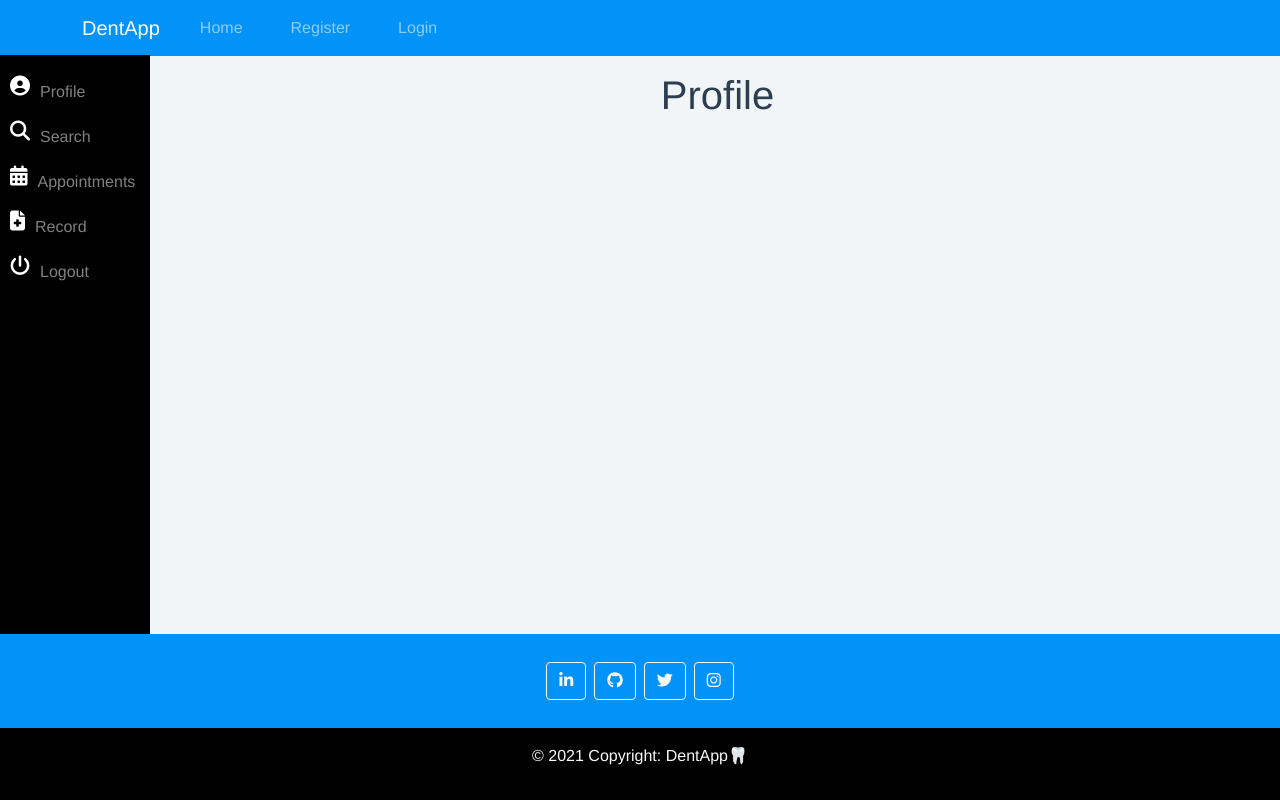
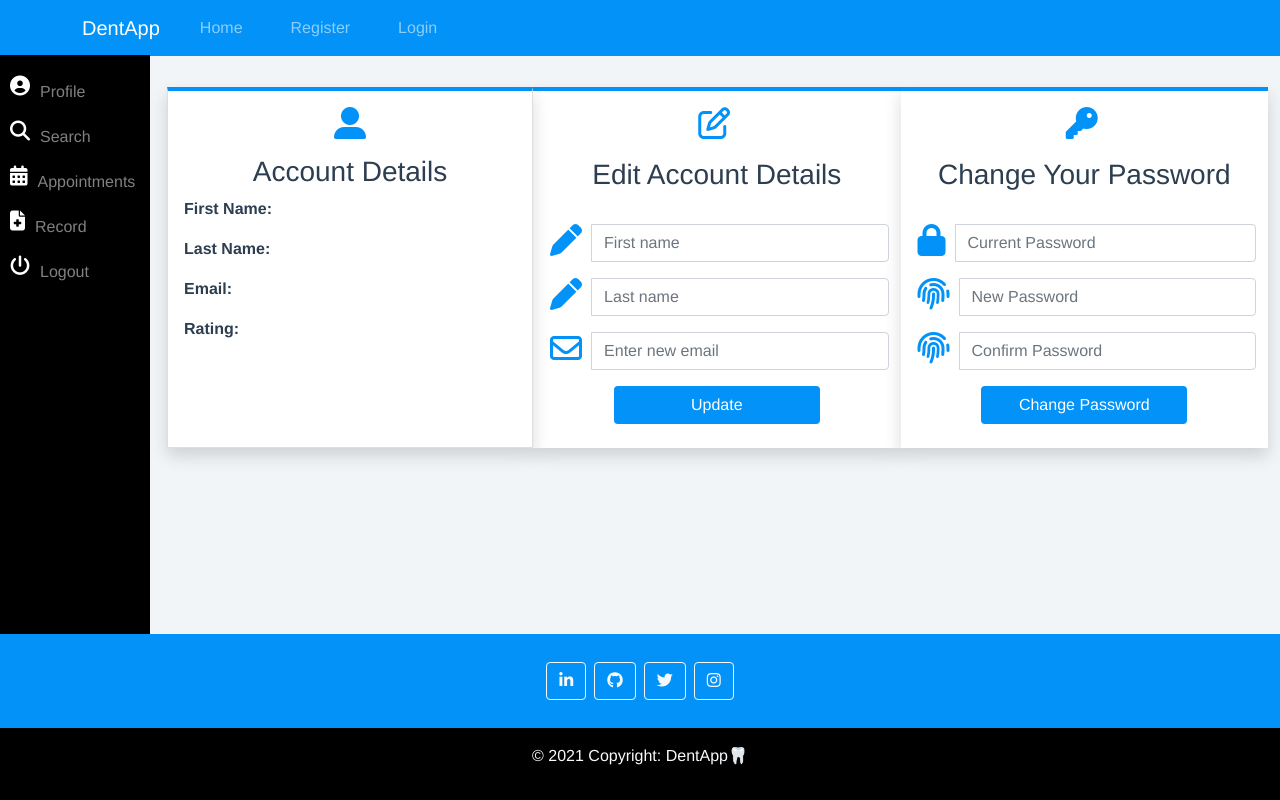
Before and after one commit to ibobev/dent-appointment-system, a Vue app in the folder client/: page /patient/profile in a window 1280 px wide. Built offline with nearby package versions, Linux system fonts and the light colour scheme; no server answers.

Commit message:
Fixed height in dentist account details and review, added edit options in patient account

```diff
--- a/client/src/components/DentistReview.vue
+++ b/client/src/components/DentistReview.vue
@@ -1,5 +1,5 @@
 <template>
-  <div id="dentist-review-content" class="shadow">
+  <div id="dentist-review-content" class="shadow mb-3">
     <h3 class="text-center mt-3">What People Say About You</h3>
     <div class="comment-content">
       <h6>Patient Name</h6>
@@ -64,7 +64,7 @@
   width: 100%;
   margin-left: 20px;
   margin-right: 15px;
-  max-height: 382px;
+  max-height: 460px;
   border-top: 4px solid #0292f8;
   overflow-y: scroll;
 }
@@ -77,14 +77,7 @@ h6 {
   font-weight: bold;
 }
 
-@media only screen and (max-width: 1450px) {
-  #dentist-review-content {
-    /*width: 100%;*/
-    margin-left: 30px;
-  }
-}
-
-@media only screen and (max-width: 1201px) {
+@media only screen and (max-width: 1401px) {
   #dentist-review-content {
     width: 390px;
     margin-left: auto;
--- a/client/src/views/Dentist/Profile.vue
+++ b/client/src/views/Dentist/Profile.vue
@@ -1,8 +1,9 @@
 <template>
   <main>
-    <div class="container">
+    <div class="container text-center">
       <div class="d-flex justify-content-evenly" id="main-account-content">
         <div id="account-card" class="card mb-3 shadow rounded-0">
+          <i class="fas fa-user-alt fa-2x mt-3"></i>
           <div class="row g-0">
             <div class="col-md-12" id="account-card-details">
               <div class="card-body">
@@ -42,20 +43,16 @@ p {
 }
 
 #account-card {
-  /*width: 390px;*/
   width:47%;
   border-top: 4px solid #0292f8;
   margin-left:20px;
   margin-right:20px;
+  overflow-y: scroll;
+  max-height: 460px;
 }
 
 @media only screen and (max-width: 1450px) {
-  /*#main-account-content {
-    flex-direction: column;
-  }*/
   #account-card {
-    /*width: 390px;*/
-    /*margin-left:auto;*/
     width:49%;
     margin-right:auto;
     margin-left:10px;
@@ -67,9 +64,6 @@ p {
   #details-content {
     flex-direction: column;
   }
-
-}
-@media only screen and (max-width: 1201px){
   #main-account-content {
     flex-direction: column;
   }
--- a/client/src/views/Patient/PatientProfile.vue
+++ b/client/src/views/Patient/PatientProfile.vue
@@ -1,16 +1,124 @@
 <template>
   <main>
-    <div id="patient-profile">
-      <h1 class="text-center">Profile</h1>
+    <div class="container text-center">
+      <div class="d-flex justify-content-evenly" id="main-account-content">
+        <div id="account-card" class="card mb-3 mt-3 shadow rounded-0">
+          <i class="fas fa-user-alt fa-2x mt-3"></i>
+          <div class="row g-0">
+            <div class="col-md-12" id="account-card-details">
+              <div class="card-body">
+                <h3 class="card-title">Account Details</h3>
+                <p class="card-text"><b>First Name:</b> {{ firstName }}</p>
+                <p class="card-text"><b>Last Name:</b> {{ lastName }}</p>
+                <p class="card-text"><b>Email:</b> {{ acc_email }}</p>
+                <p class="card-text"><b>Rating:</b> {{ rating }}</p>
+              </div>
+            </div>
+          </div>
+        </div>
+        <EditPersonalData />
+        <ChangePassword />
+      </div>
     </div>
   </main>
 </template>
 
 <style scoped>
+p {
+  text-align: left;
+}
+
+.fas {
+  color: #0292f8;
+}
+
+#account-card {
+  width:390px;
+  border-top: 4px solid #0292f8;
+}
+
+@media only screen and (max-width: 1201px){
+  #main-account-content {
+    flex-direction: column;
+  }
+  #account-card{
+    width:390px;
+    margin-left:auto;
+    margin-right:auto;
+  }
+}
+
 </style>
 
 <script>
+import auth from "../../auth";
+import axios from "axios";
+import ChangePassword from "../../components/ChangePassword.vue";
+import EditPersonalData from "../../components/EditPersonalData.vue";
 export default {
   name: "PatientProfile",
+  components: {
+    ChangePassword,
+    EditPersonalData,
+  },
+  data() {
+    return {
+      firstName: "",
+      lastName: "",
+      acc_email: "",
+      rating: "",
+    };
+  },
+  mounted() {
+    axios.get("/api/v1/accounts/dentist-profile").then(
+      (res) => {
+        console.log(res.data);
+        const { account } = res.data;
+        this.firstName = account.first_name;
+        this.lastName = account.last_name;
+        this.acc_email = account.email;
+      },
+      (error) => {
+        if (error.request) {
+          console.log("req");
+          console.log(error.request);
+          console.log(error.request.status);
+          if (error.request.status === 401 || error.request.status === 403) {
+            auth.data().deleteToken();
+            this.$router.push({ path: "/login" });
+          }
+        } else if (error.response) {
+          console.log("res");
+          console.log(error.response);
+        } else {
+          console.log(error);
+        }
+      }
+    );
+    /*axios.get("/api/v1/patients/patient-details").then(
+      (res) => {
+        console.log(res.data);
+        const { dentist } = res.data;
+        this.rating = dentist.rating;
+      },
+      (error) => {
+        if (error.request) {
+          console.log("req");
+          console.log(error.request);
+          console.log(error.request.status);
+          if (error.request.status === 401 || error.request.status === 403) {
+            auth.data().deleteToken();
+            this.$router.push({ path: "/login" });
+          }
+        } else if (error.response) {
+          console.log("res");
+          console.log(error.response);
+        } else {
+          console.log(error);
+        }
+      }
+    );*/
+  },
+  methods: {},
 };
 </script>
```
